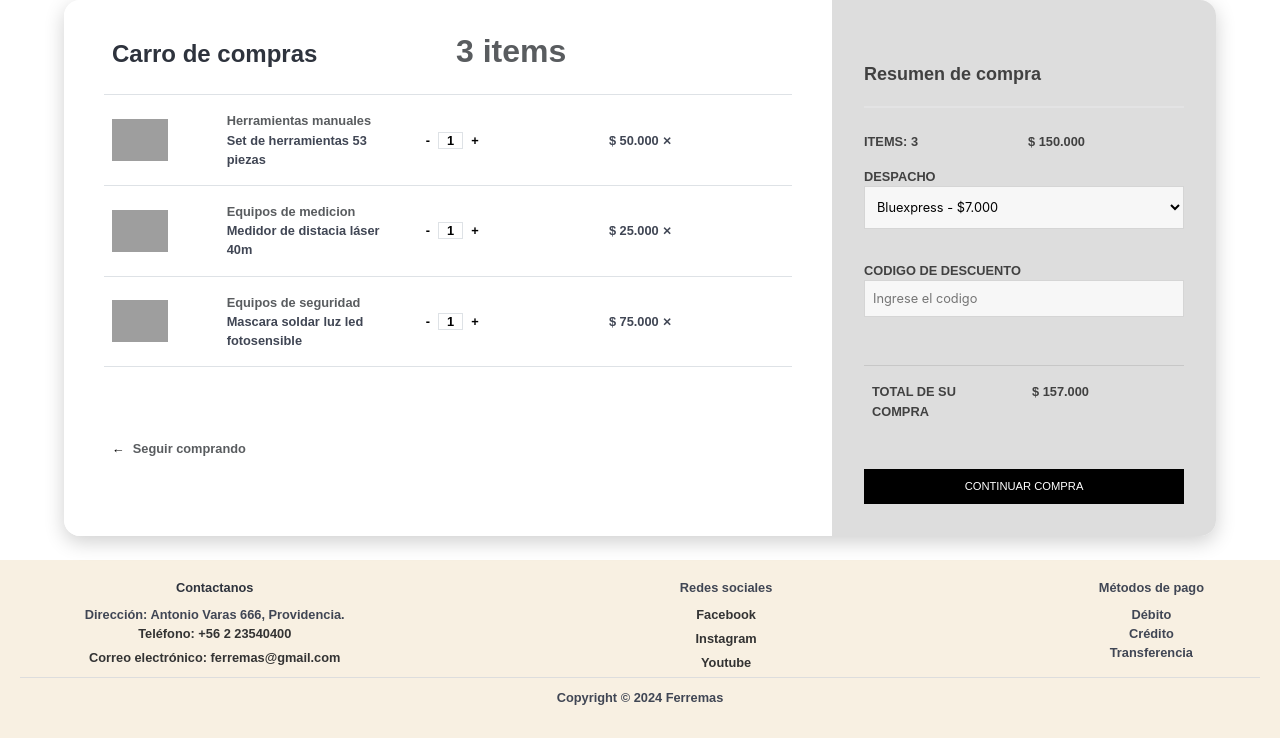
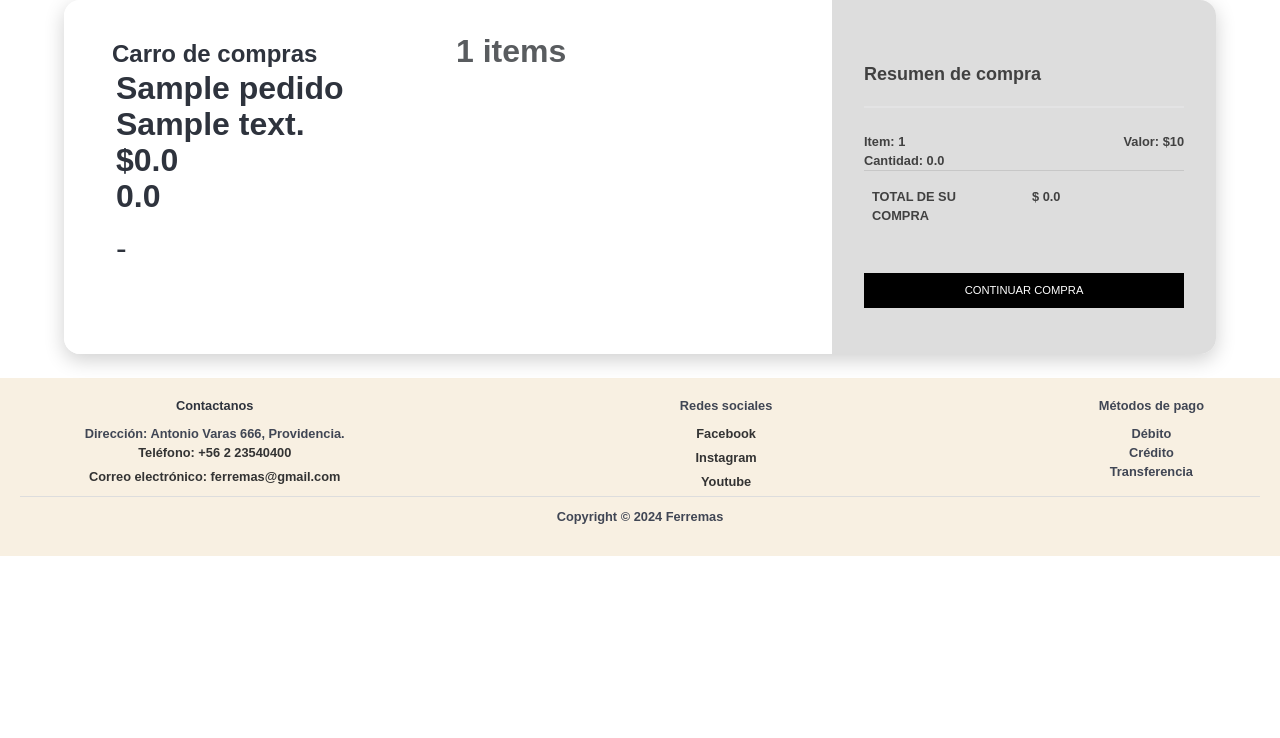
Before and after one commit to Alarconluis099/FERRAMAS, a Flask app: page /Carrito in a window 1280 px wide. Shown: the part 72-810 px from the top of the page. After the commit the page ends 628 px from the top, so only its background shows below. Run offline with Flask 3, Linux system fonts and the light colour scheme; tables that the repository leaves empty or names only in its code hold one stand-in row (values such as "Sample post"); some libraries are stand-ins or nearby versions; grey boxes are pictures that could not be loaded.

Commit message:
Producto + Carrito + Pedido Ready

```diff
--- a/app/models.py
+++ b/app/models.py
@@ -1,5 +1,26 @@
 from app import mysql
 from flask import current_app
+
+def fetch_all_pedidos_ready():
+    cursor = mysql.connection.cursor()
+    try:
+        cursor.execute("""
+            SELECT id_pedido, nom_pedido, desc_pedido, precio_pedido,
+                   SUM(precio_pedido * cantidad) AS precio_total,
+                   SUM(cantidad) AS cantidad_total
+            FROM pedido
+            GROUP BY id_pedido
+        """)
+        rows = cursor.fetchall()
+        columns = [column[0] for column in cursor.description]
+
+        data = [dict(zip(columns, row)) for row in rows]
+        return data
+    except Exception as e:
+        current_app.logger.error(f"Error fetching pedidos: {e}")
+        return []
+    finally:
+        cursor.close()
 
 def fetch_all_tools():
     cursor = mysql.connection.cursor()
--- a/app/routes.py
+++ b/app/routes.py
@@ -1,12 +1,91 @@
-from flask import Blueprint, request, jsonify, render_template, redirect
+from flask import Blueprint, request, jsonify, render_template, redirect, url_for, session
 from app import app
-from .models import fetch_all_tools, fetch_tools_by_code, insert_tools, delete_tools, update_tools, get_all_users, fetch_users_by_id
+from .models import fetch_all_tools, fetch_tools_by_code, insert_tools, delete_tools, update_tools, get_all_users, fetch_users_by_id, fetch_all_pedidos_ready
+from . import mysql
+import random
 
-import random
 
 # from flask_mysqldb import MySQL
 
 # conexion = MySQL(app)
+@app.route('/Carrito')
+def carrito():
+    pedidos = fetch_all_pedidos_ready()
+    return render_template('carrito.html', pedidos=pedidos)
+
+@app.route('/Pedido', methods=['GET'])
+def pedido():
+    pedido = fetch_all_pedidos_ready()
+    return jsonify(pedido)
+
+@app.route('/Pedidos')
+def ver_pedidos():
+    cursor = mysql.connection.cursor()
+    cursor.execute("SELECT * FROM pedido")  # Obtener todos los pedidos
+    pedido = cursor.fetchall()
+    cursor.close()
+
+    # Convertir los resultados a una lista de diccionarios
+    pedidos_dict = []
+    for pedidos in pedido:
+        columns = [column[0] for column in cursor.description]
+        pedidos_dict.append(dict(zip(columns, pedidos)))
+
+    return render_template('pedidos.html', pedido=pedidos_dict)
+
+
+@app.route('/disminuir_cantidad/<int:product_id>', methods=['POST'])
+def disminuir_cantidad(product_id):
+    cursor = mysql.connection.cursor()
+    cursor.execute("SELECT cantidad FROM pedido WHERE id_pedido = %s", (product_id,))
+    result = cursor.fetchone()
+
+    if result:
+        cantidad = result[0]
+        if cantidad > 1:
+            nueva_cantidad = cantidad - 1
+            cursor.execute(
+                "UPDATE pedido SET cantidad = %s WHERE id_pedido = %s",
+                (nueva_cantidad, product_id)
+            )
+        else:
+            cursor.execute("DELETE FROM pedido WHERE id_pedido = %s", (product_id,))
+
+        mysql.connection.commit()
+
+    cursor.close()
+    return redirect(url_for('carrito'))
+
+
+@app.route('/guardar_pedido', methods=['POST'])
+def guardar_pedido():
+    product_id = request.form['product_id']
+    product_name = request.form['product_name']
+    product_description = request.form['product_description']
+    product_price = request.form['product_price']
+    product_quantity = int(request.form['cantidad'])
+
+    cursor = mysql.connection.cursor()
+    cursor.execute(
+        "SELECT * FROM pedido WHERE id_pedido = %s", (product_id,)
+    )
+    existing_order = cursor.fetchone()
+
+    if existing_order:
+        new_quantity = existing_order[4] + product_quantity
+        cursor.execute(
+            "UPDATE pedido SET cantidad = %s WHERE id_pedido = %s",
+            (new_quantity, product_id)
+        )
+    else:
+        cursor.execute(
+            "INSERT INTO pedido (id_pedido, nom_pedido, desc_pedido, precio_pedido, cantidad) VALUES (%s, %s, %s, %s, %s)",
+            (product_id, product_name, product_description, product_price, product_quantity)
+        )
+    mysql.connection.commit()
+    cursor.close()
+    return redirect(url_for('inicio'))
+
 
 @app.route('/users', methods=['GET'])
 def get_users():
@@ -71,9 +150,7 @@ def main():
 def cliente():
     return render_template('Cliente.html')
 
-@app.route('/Carrito')
-def carrito():
-    return render_template('carrito.html')
+
 
 @app.route('/Inicio')
 def inicio():
--- a/app/templates/carrito.html
+++ b/app/templates/carrito.html
@@ -81,71 +81,51 @@
             <div class="title">
               <div class="row">
                 <div class="col"><h4><b>Carro de compras</b></h4></div>
-                          <div class="col align-self-center text-right text-muted">3 items</div> <!--cantidad productos en carro-->
+                <div class="col align-self-center text-right text-muted">{{ pedidos|length }} items</div>
+                <div>
+                    <ul>
+                        {% for pedido in pedidos %}
+                            <li>
+                                <p>{{ pedido['nom_pedido'] }}</p>
+                                <p> {{ pedido['desc_pedido'] }}</p>
+                                <p> ${{ pedido['precio_total'] }}</p>
+                                <p> {{ pedido['cantidad_total'] }}</p>
+                                <form method="POST" action="{{ url_for('disminuir_cantidad', product_id=pedido['id_pedido']) }}">
+                                  <button type="submit">-</button>
+                              </form>
+                            </li>
+                        {% endfor %}
+                    </ul>
                 </div>
             </div>
-                  <div class="row border-top border-bottom">
-                    <div class="row main align-items-center">
-                        <div class="col-2"><img class="img-fluid" src="https://sodimac.scene7.com/is/image/SodimacCL/8820104_26?wid=800&hei=800&qlt=70"></div>
-                        <div class="col">
-                            <div class="row text-muted">Herramientas manuales</div> <!--categoria-->
-                            <div class="row">Set de herramientas 53 piezas</div> <!--Nombre del producto-->
             </div>
-                        <div class="col">
-                            <a href="#">-</a><a href="#" class="border">1</a><a href="#">+</a> <!--cantidad-->
-                        </div>
-                        <div class="col">&dollar; 50.000 <span class="close">&#10005;</span></div> <!--valor-->
-                    </div>
-                  </div>
-                  <div class="row">
-                    <div class="row main align-items-center">
-                        <div class="col-2"><img class="img-fluid" src="https://sodimac.scene7.com/is/image/SodimacCL/2053888_01?wid=800&hei=800&qlt=70"></div>
-                        <div class="col">
-                            <div class="row text-muted">Equipos de medicion</div>
-                            <div class="row">Medidor de distacia láser 40m</div>
-                        </div>
-                        <div class="col">
-                            <a href="#">-</a><a href="#" class="border">1</a><a href="#">+</a>
-                        </div>
-                        <div class="col">&dollar; 25.000 <span class="close">&#10005;</span></div>
-                    </div>
-                  </div>
-                  <div class="row border-top border-bottom">
-                    <div class="row main align-items-center">
-                        <div class="col-2"><img class="img-fluid" src="https://sodimac.scene7.com/is/image/SodimacCL/2725436_01?wid=800&hei=800&qlt=70"></div>
-                        <div class="col">
-                            <div class="row text-muted">Equipos de seguridad</div>
-                            <div class="row">Mascara soldar luz led fotosensible</div>
-                        </div>
-                        <div class="col">
-                            <a href="#">-</a><a href="#" class="border">1</a><a href="#">+</a>
-                        </div>
-                        <div class="col">&dollar; 75.000 <span class="close">&#10005;</span></div>
-                    </div>
-                  </div>
-                  <div class="back-to-shop"><a href="Inicio">&leftarrow;</a><span class="text-muted">Seguir comprando</span></div>
           </div>
           <div class="col-md-4 summary">
             <div><h5><b>Resumen de compra</b></h5></div>
               <hr>
               <div class="row">
-                        <div class="col" style="padding-left:0;">ITEMS: 3</div>
-                        <div class="col text-right">&dollar; 150.000</div>
+                {% for pedido in pedidos %}
+                  <div class="col" style="padding-left:0;">Item: {{ pedidos|length }}</div><br>
+                  <div class="col text-right"></div>
+
+                    Valor: ${{pedido['precio_pedido']}}
+
+
+                <div>
+
                 </div>
-                    <form>
-                        <p>DESPACHO</p>
-                        <select>
-                            <option class="text-muted">Bluexpress - &dollar;7.000</option>
-                            <option class="text-muted">Retiro en tienda - &dollar;0</option>
-                        </select>
-                        <p>CODIGO DE DESCUENTO</p>
-                        <input id="code" placeholder="Ingrese el codigo">
-                    </form>
+                Cantidad: {{pedido['cantidad_total']}}
+              </div>
+
+
+
               <div class="row" style="border-top: 1px solid rgba(0,0,0,.1); padding: 2vh 0;">
                   <div class="col">TOTAL DE SU COMPRA</div>
-                        <div class="col text-right">&dollar; 157.000</div>
+                  <div class="col text-right">&dollar; {{ pedido['precio_total'] }}</div>
+                  {% endfor %}
               </div>
               <button class="btn">CONTINUAR COMPRA</button> <!--Boton a TRANSBANK-->
+            </div>
           </div>
         </div>
       </div>
```
Also changed, not shown: app/__init__.py (+10 -0 lines), app/templates/inicio.html (+20 -7 lines). Lines whose indentation alone changed are shown as unchanged.
